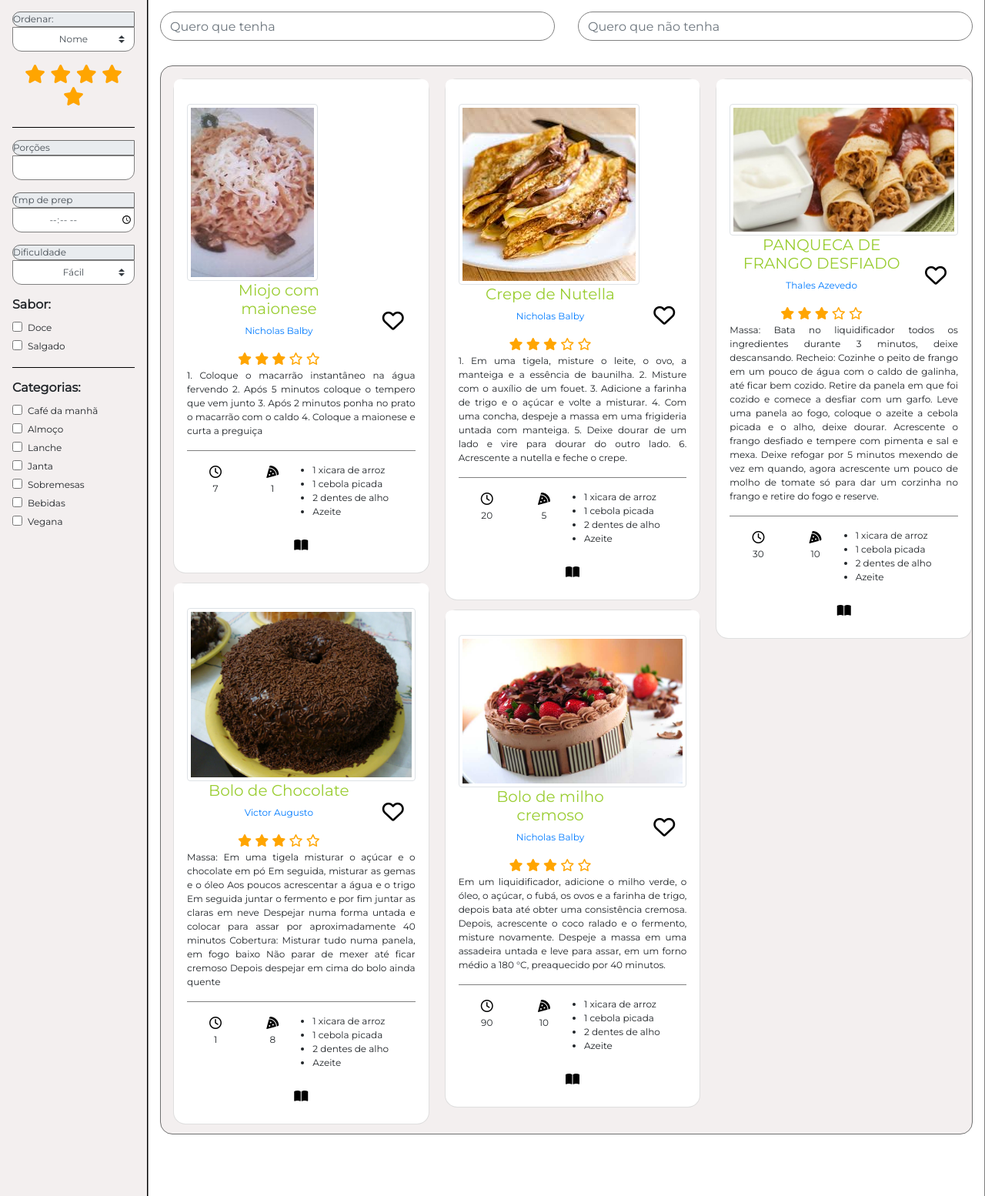
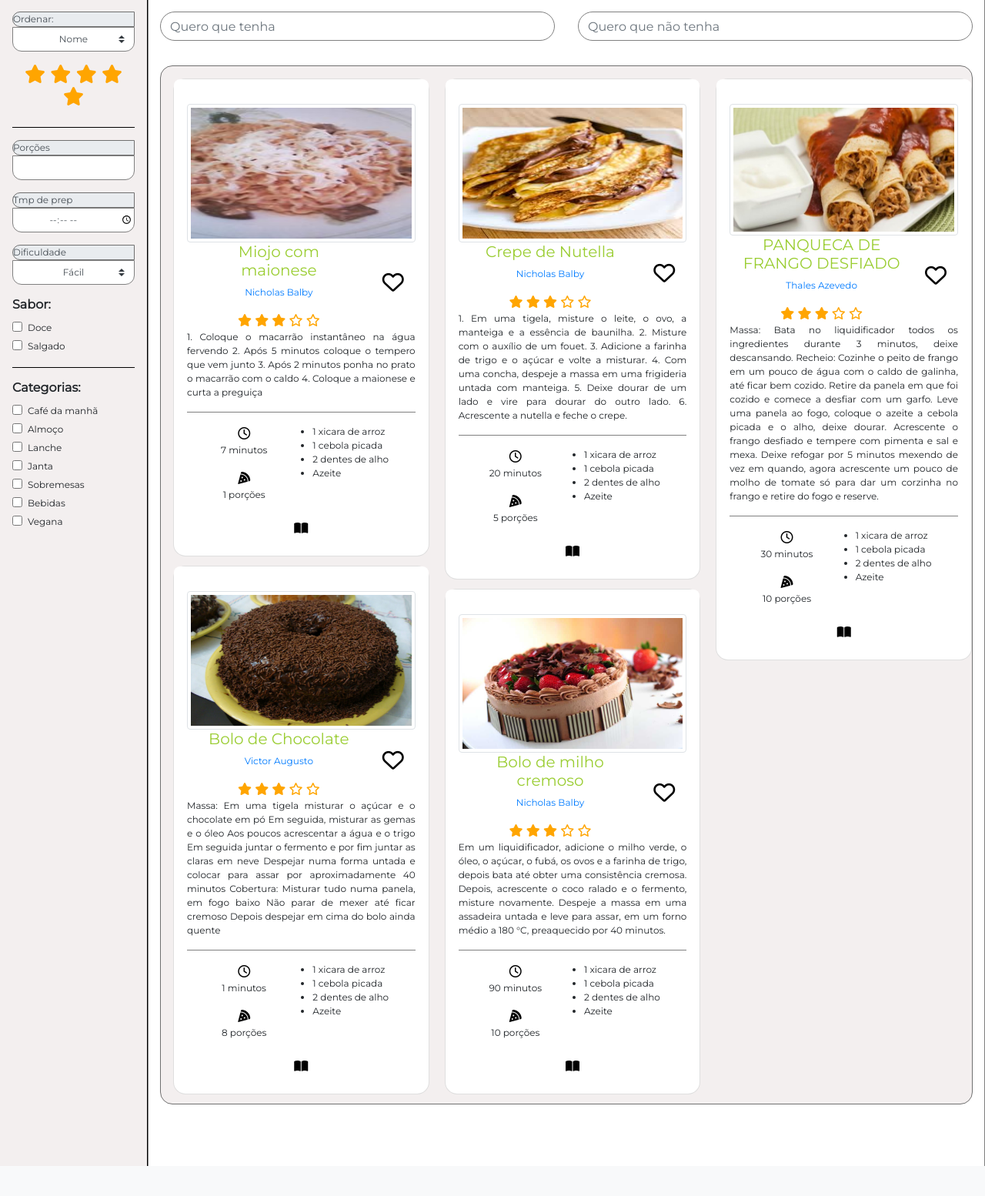
Before and after one commit to Tads98/CookIt, a Django app: page / in a window 1280 px wide. Shown: the part 71-1625 px from the top of the page at 77% size. After the commit the page ends 1586 px from the top, so only its background shows below. Run offline with Django 3.2, Linux system fonts and the light colour scheme; data comes from the database, SQL or seed files in the repository; some libraries are stand-ins or nearby versions.

Commit message:
Thumbnail padronizada

```diff
--- a/core/static/custom/css/style.css
+++ b/core/static/custom/css/style.css
@@ -11,6 +11,10 @@ body {
     display: flex;
 }
 
+.thumbnail{
+    width: 100%;
+    max-height: 180px;
+}
 
 /* Cad. Edit. Receita */
 
--- a/core/templates/receita/index.html
+++ b/core/templates/receita/index.html
@@ -7,7 +7,7 @@
         <div class="receita-tela-inicial">
             <a href="" class="row d-flex justify-content-between align-items-center">
                 {% if receita.fotos %}
-                <img src="{{ receita.fotos.url }}" alt="{{ receita.nome_receita }}" class="img-thumbnail">
+                <img src="{{ receita.fotos.url }}" alt="{{ receita.nome_receita }}" class="thumbnail img-thumbnail">
                 {% else %}
                 <h1 class="utensils-tela-inicial d-flex justify-content-center align-items-center rounded-circle">
                     <i class="fas fa-utensils" aria-hidden="true"></i>
@@ -37,11 +37,11 @@
                     <div class="row">
                         <div class="col">
                             <i class="far fa-clock"></i>
-                            <p>{{ receita.tempo_preparo }}</p>
+                            <p>{{ receita.tempo_preparo }} minutos</p>
                         </div>
                         <div class="col">
                             <i class="fas fa-pizza-slice"></i>
-                            <p>{{ receita.porcoes }}</p>
+                            <p>{{ receita.porcoes }} porções</p>
                         </div>
                     </div>
                 </div>
```
